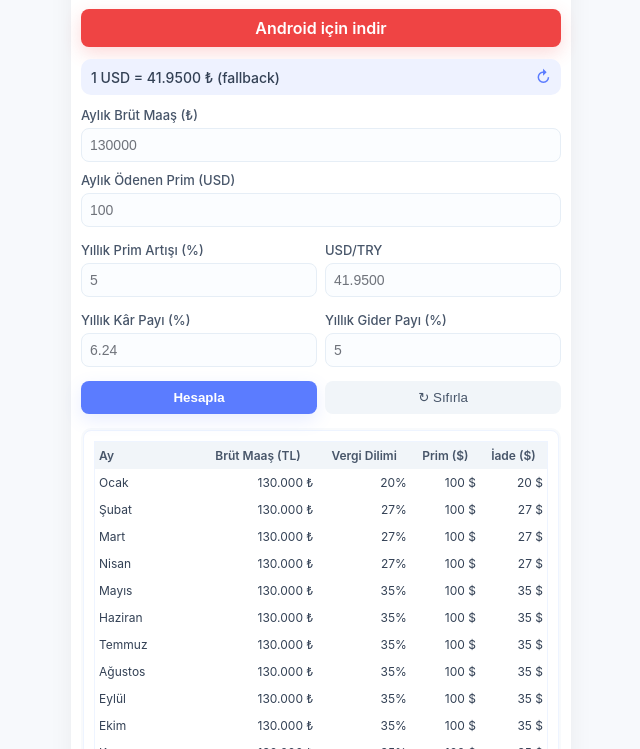
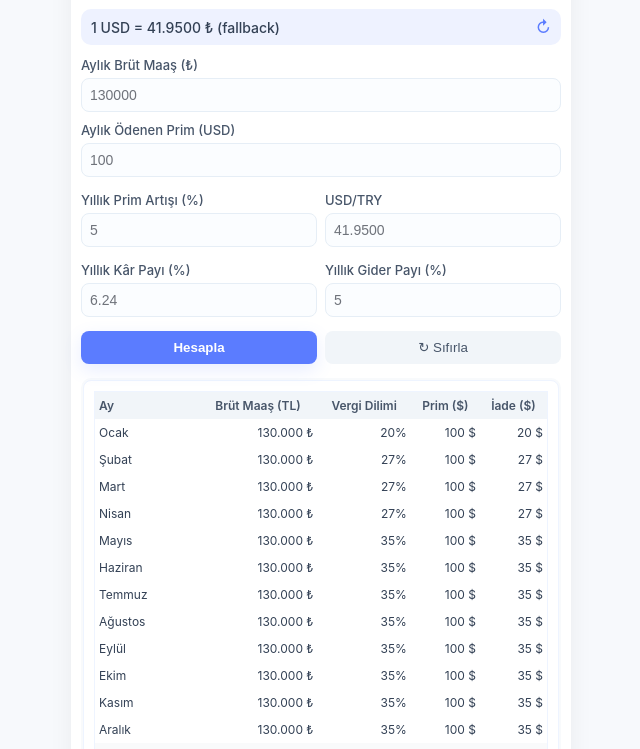
Before and after one commit to sigortapolice/policesorgu, a plain HTML site: page index.html in a window 1280 px wide. Shown: the part 102-851 px from the top of the page, without its empty margins (319-959 px from the left). Drawn offline with Linux system fonts and the light colour scheme; no server answers.

Commit message:
Update index.html

```diff
--- a/index.html
+++ b/index.html
@@ -70,9 +70,6 @@ input:focus {
   <div class="card" role="region" aria-label="Sigorta Poliçesi Simülatörü — Nihai Tasarım v7">
     <h2>Poliçe Sorgu Robotu</h2>
     <div class="sub">Aylık detaylar: brüt maaş, vergi dilimi, prim, iade ve yıl toplamları. Ayrıca 10 yıllık dinamik projeksiyon eklendi. Aylık brüt maaş ve aylık ödenen prim hücrelerini değiştirmeniz yeterlidir. Kur otomatik olarak çekilmektedir. </div>
-
-    <a href="https://cold2.gofile.io/download/web/b176b57e-eff0-4e8f-a399-1f04bbe1f8bf/policesorgu.apk"
-       class="btn-android" target="_blank">Android için indir</a>
 
 
     <div class="rate" id="rateBox">
```
